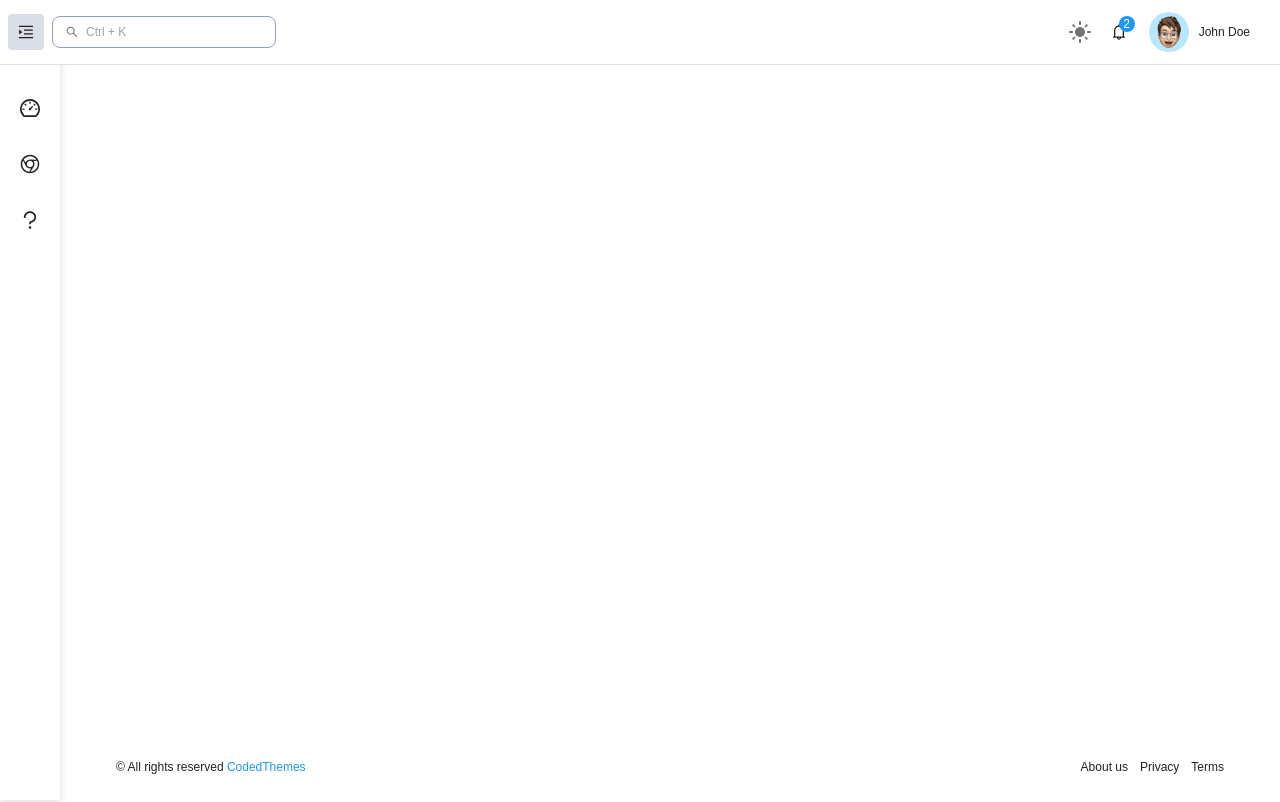
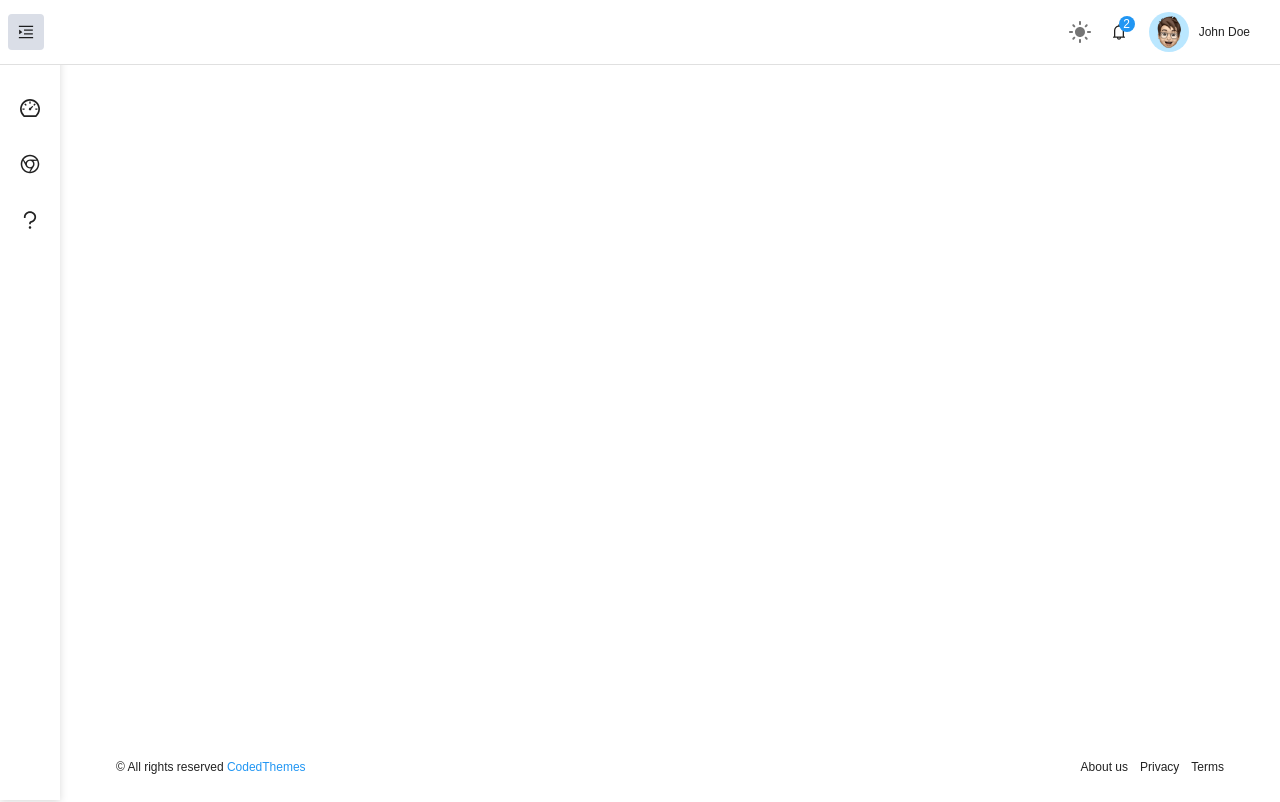
Before and after one commit to Neix20/ReactTemplate, a React (Vite) app: page /Admin in a window 1280 px wide. Built offline with nearby package versions, Linux system fonts and the light colour scheme.

Commit message:
feat: Update

```diff
--- a/src/features/Dashboard/Header/HeaderContent/Search.jsx
+++ b/src/features/Dashboard/Header/HeaderContent/Search.jsx
@@ -12,7 +12,7 @@ import SearchOutlined from '@ant-design/icons/SearchOutlined';
 export default function Search() {
   return (
     <Box sx={{ width: '100%', ml: { xs: 0, md: 1 } }}>
-      <FormControl sx={{ width: { xs: '100%', md: 224 } }}>
+      {/* <FormControl sx={{ width: { xs: '100%', md: 224 } }}>
         <OutlinedInput
           size="small"
           id="header-search"
@@ -27,7 +27,7 @@ export default function Search() {
           }}
           placeholder="Ctrl + K"
         />
-      </FormControl>
+      </FormControl> */}
     </Box>
   );
 }
--- a/src/features/Dashboard/Header/HeaderContent/index.jsx
+++ b/src/features/Dashboard/Header/HeaderContent/index.jsx
@@ -21,8 +21,8 @@ export default function HeaderContent() {
       {downLG && <Box sx={{ width: '100%', ml: 1 }} />}
       <ColorModeIconDropdown />
       <Notification />
-      {!downLG && <Profile />}
-      {downLG && <MobileSection />}
+      <Profile />
+      {/* {downLG && <MobileSection />} */}
     </>
   );
 }
```
